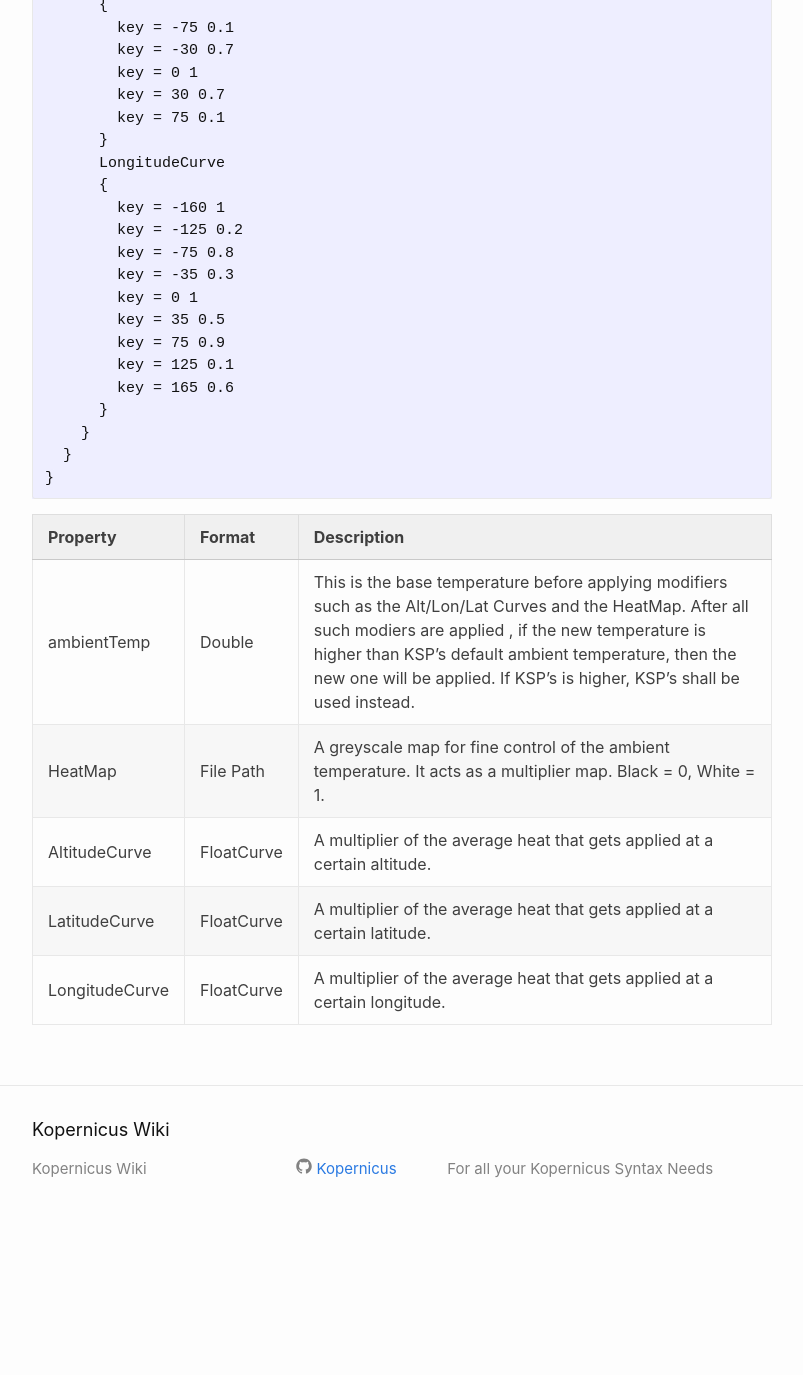
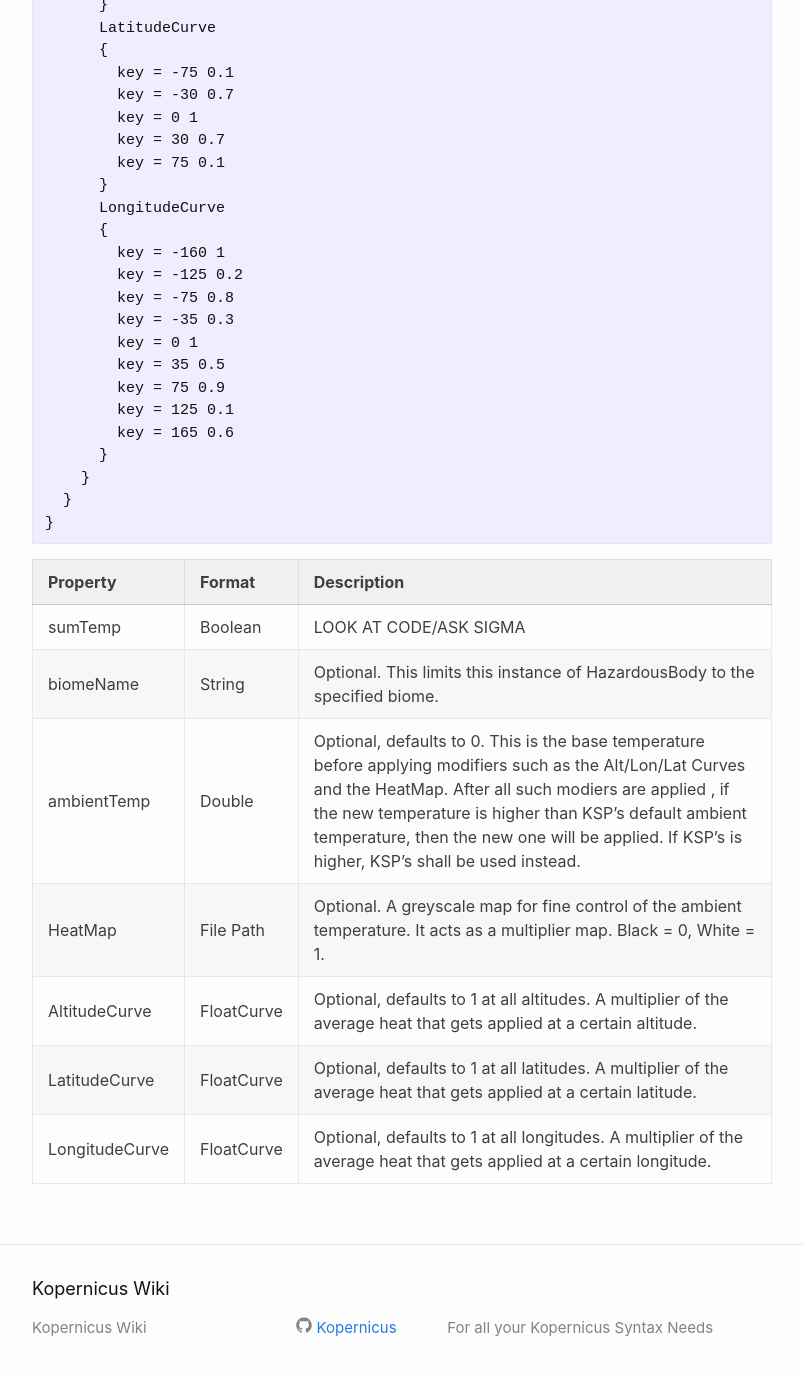
Before and after one commit to Kopernicus/wiki, a Jekyll site: the page built from main/HazardousBody.md, in a window 1280 px wide and 1400 px high, scrolled down 796 px. Shown: the top 1375 px of the window, without its empty margins (238-1041 px from the left). Built offline with Jekyll 4.4.1, drawn with Linux system fonts in a browser that asks for light colours; before the commit the page ends 2037 px from its top, so only the background shows below that; some of the changed text lies outside the part shown.

Commit message:
hazardousbody sums and biomes

```diff
--- a/main/HazardousBody.md
+++ b/main/HazardousBody.md
@@ -14,6 +14,8 @@ Body
     Instance
     {
       ambientTemp = 270
+      biomeName = Sargasso Seas
+      sumTemp = true
       HeatMap = MyMod/PluginData/MyPlanet/heatmap.dds
 
       AltitudeCurve
@@ -53,8 +55,10 @@ Body
 
 |Property|Format|Description|
 |--------|------|-----------|
-|ambientTemp|Double|This is the base temperature before applying modifiers such as the Alt/Lon/Lat Curves and the HeatMap. After all such modiers are applied , if the new temperature is higher than KSP's default ambient temperature, then the new one will be applied. If KSP's is higher, KSP's shall be used instead.|
-|HeatMap|File Path|A greyscale map for fine control of the ambient temperature. It acts as a multiplier map. Black = 0, White = 1.|
-|AltitudeCurve|FloatCurve|A multiplier of the average heat that gets applied at a certain altitude.|
-|LatitudeCurve|FloatCurve|A multiplier of the average heat that gets applied at a certain latitude.|
-|LongitudeCurve|FloatCurve|A multiplier of the average heat that gets applied at a certain longitude.|
+|sumTemp|Boolean|LOOK AT CODE/ASK SIGMA|
+|biomeName|String|Optional. This limits this instance of HazardousBody to the specified biome.|
+|ambientTemp|Double|Optional, defaults to 0. This is the base temperature before applying modifiers such as the Alt/Lon/Lat Curves and the HeatMap. After all such modiers are applied , if the new temperature is higher than KSP's default ambient temperature, then the new one will be applied. If KSP's is higher, KSP's shall be used instead.|
+|HeatMap|File Path|Optional. A greyscale map for fine control of the ambient temperature. It acts as a multiplier map. Black = 0, White = 1.|
+|AltitudeCurve|FloatCurve|Optional, defaults to 1 at all altitudes. A multiplier of the average heat that gets applied at a certain altitude.|
+|LatitudeCurve|FloatCurve|Optional, defaults to 1 at all latitudes. A multiplier of the average heat that gets applied at a certain latitude.|
+|LongitudeCurve|FloatCurve|Optional, defaults to 1 at all longitudes. A multiplier of the average heat that gets applied at a certain longitude.|
```
